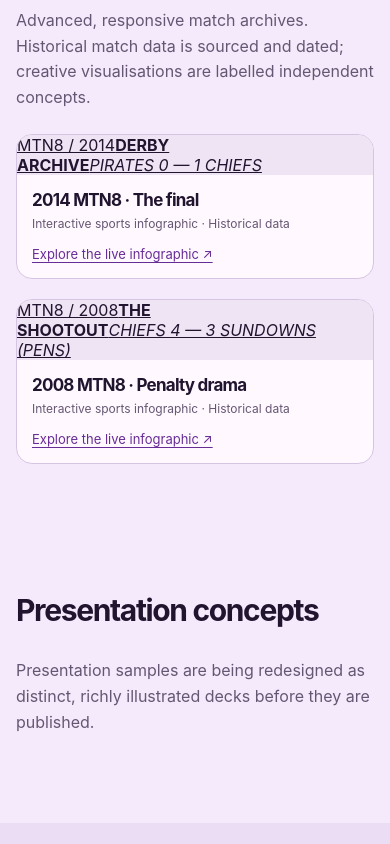
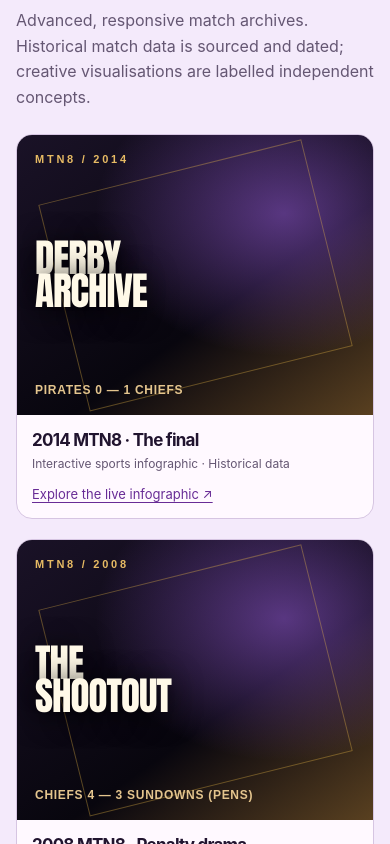
Before and after one commit to impilokalova/Lemma, a React (Vite) app: page /work/samples in a window 390 px wide. Shown: the part 6400-7244 px from the top of the page. Built offline with nearby package versions, Linux system fonts and the light colour scheme.

Commit message:
Style sports archive cards with Lemma signature broadcast identity

```diff
--- a/src/pages/work/gallery/samples.css
+++ b/src/pages/work/gallery/samples.css
@@ -23,3 +23,6 @@
 .concept-case-card span{font-size:13px;color:#682c96}
 @media(max-width:1023px){.lemma-samples-grid,.concept-case-grid{grid-template-columns:repeat(2,minmax(0,1fr))}}
 @media(max-width:599px){.lemma-samples-grid,.concept-case-grid{grid-template-columns:1fr}.lemma-sample-image{aspect-ratio:auto}.lemma-sample-image img{height:auto;max-height:520px}.concept-case-card img{height:auto;max-height:500px}.lemma-sample-detail{padding:28px 0 60px}}
+
+/* Lemma signature sport-archive preview tiles */
+.lemma-sports-cover{width:100%;height:100%;min-height:280px;padding:24px;display:flex;flex-direction:column;justify-content:space-between;gap:12px;color:#fff9e8;background:radial-gradient(ellipse at 75% 28%,#b16cff77,transparent 50%),linear-gradient(145deg,#1a1227 0%,#08060e 60%,#594020 100%);overflow:hidden;position:relative}.lemma-sports-cover:before{content:'';position:absolute;inset:12%;border:1px solid #f6c44a55;transform:rotate(-14deg);pointer-events:none}.lemma-sports-cover span{font:800 11px Arial,sans-serif;letter-spacing:.25em;color:#e7bb64;z-index:1}.lemma-sports-cover strong{font:900 clamp(38px,4vw,74px)/.87 Impact,'Arial Narrow',sans-serif;letter-spacing:-.025em;text-shadow:0 4px 30px #000;z-index:1}.lemma-sports-cover em{font:800 12px Arial,sans-serif;letter-spacing:.06em;color:#e4c58e;z-index:1;font-style:normal}.lemma-sample-image:has(.lemma-sports-cover){text-decoration:none}@media(max-width:700px){.lemma-sports-cover{padding:18px}.lemma-sports-cover strong{font-size:clamp(34px,10vw,62px)}}
```
